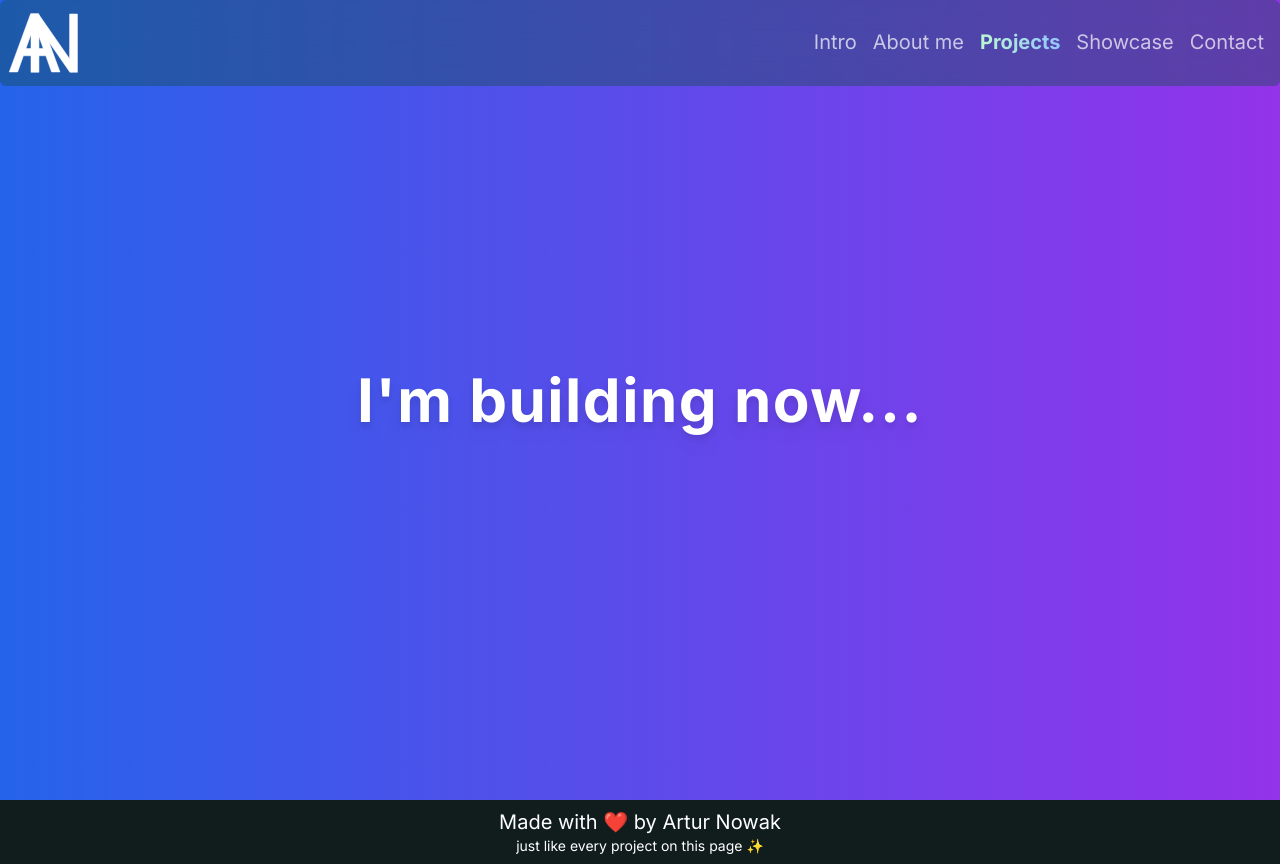
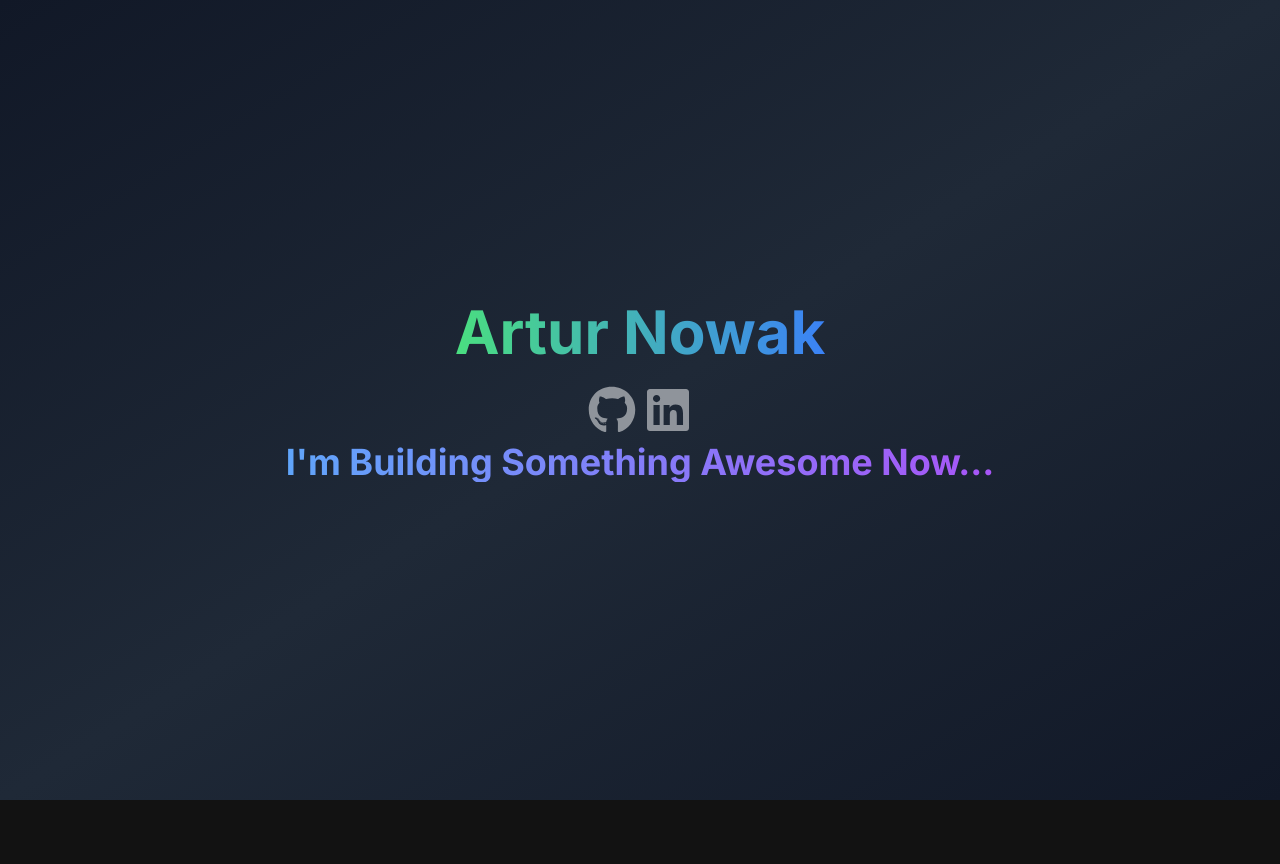
Before and after one commit to Arciiix/portfolio, a Next.js app: page / in a window 1280 px wide. After the commit the page ends 800 px from the top, so only its background shows below. Built offline with nearby package versions, Linux system fonts and the light colour scheme.

Commit message:
Better under construction page

```diff
--- a/src/app/layout.tsx
+++ b/src/app/layout.tsx
@@ -63,10 +63,10 @@ export default function RootLayout({
           <input name="email" />
           <input name="message" />
         </form>
-        <GlobalWrapper>
-          <UnderConstruction />
-          {/* {children} */}
-        </GlobalWrapper>
+        <UnderConstruction />
+        {/* <GlobalWrapper>
+          {children}
+        </GlobalWrapper> */}
       </body>
     </html>
   );
--- a/src/components/UnderConstruction/UnderConstruction.tsx
+++ b/src/components/UnderConstruction/UnderConstruction.tsx
@@ -1,16 +1,33 @@
-import React from "react";
+"use client";
 import { motion } from "framer-motion";
+import Socials from "../Socials/Socials";
 
 export default function UnderConstruction() {
   return (
-    <div className="flex items-center justify-center h-screen bg-gradient-to-r from-blue-600 to-purple-600">
+    <div className="flex items-center justify-center min-h-screen bg-gradient-to-br from-gray-900 via-gray-800 to-gray-900 text-white">
       <motion.div
-        className="text-white text-4xl md:text-6xl font-bold tracking-wide drop-shadow-lg"
-        initial={{ opacity: 0, scale: 0.8 }}
+        initial={{ opacity: 0, scale: 0.9 }}
         animate={{ opacity: 1, scale: 1 }}
-        transition={{ duration: 0.8, ease: "easeOut" }}
+        transition={{ duration: 1 }}
+        className="text-center p-8 flex flex-col items-center gap-2"
       >
-        I&apos;m building now...
+        <motion.h1
+          className="text-6xl font-bold mb-4 bg-clip-text text-transparent bg-gradient-to-r from-green-400 to-blue-500"
+          initial={{ y: -20, opacity: 0 }}
+          animate={{ y: 0, opacity: 1 }}
+          transition={{ delay: 0.1, duration: 0.8 }}
+        >
+          Artur Nowak
+        </motion.h1>
+        <Socials />
+        <motion.h1
+          className="text-4xl font-bold mb-4 bg-clip-text text-transparent bg-gradient-to-r from-blue-400 to-purple-500"
+          initial={{ y: -20, opacity: 0 }}
+          animate={{ y: 0, opacity: 1 }}
+          transition={{ delay: 0.2, duration: 0.8 }}
+        >
+          I&apos;m Building Something Awesome Now...
+        </motion.h1>
       </motion.div>
     </div>
   );
```
